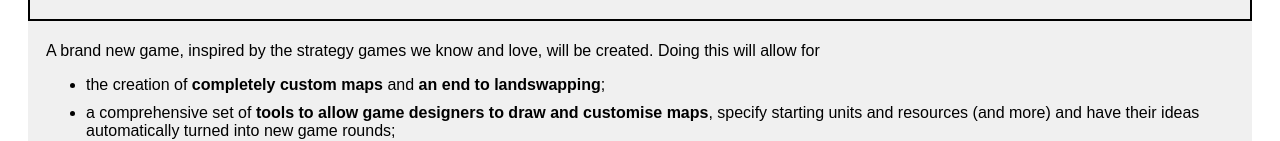
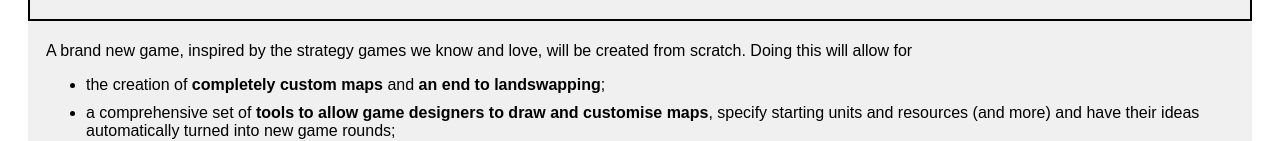
Before and after one commit to Rory314/Rory314.github.io, a plain HTML site: page index.html in a window 1280 px wide. Both pictures are taken after a click on the button "Tell me more...". Shown: the part 234-375 px from the top of the page. Drawn offline with Linux system fonts and the light colour scheme.

Commit message:
Update index.html

```diff
--- a/index.html
+++ b/index.html
@@ -60,7 +60,7 @@
 
     <button type="button" class="collapsible"><h2>Tell me more...</h2></button>
     <div class="content">
-        <p>A brand new game, inspired by the strategy games we know and love, will be created. Doing this will allow for</p>
+        <p>A brand new game, inspired by the strategy games we know and love, will be created from scratch. Doing this will allow for</p>
         <ul>
             <li>the creation of <b>completely custom maps</b> and <b>an end to landswapping</b>;</li>
             <li>a comprehensive set of <b>tools to allow game designers to draw and customise maps</b>, specify starting units and resources (and more) and have their ideas automatically turned into new game rounds;</li>
```
